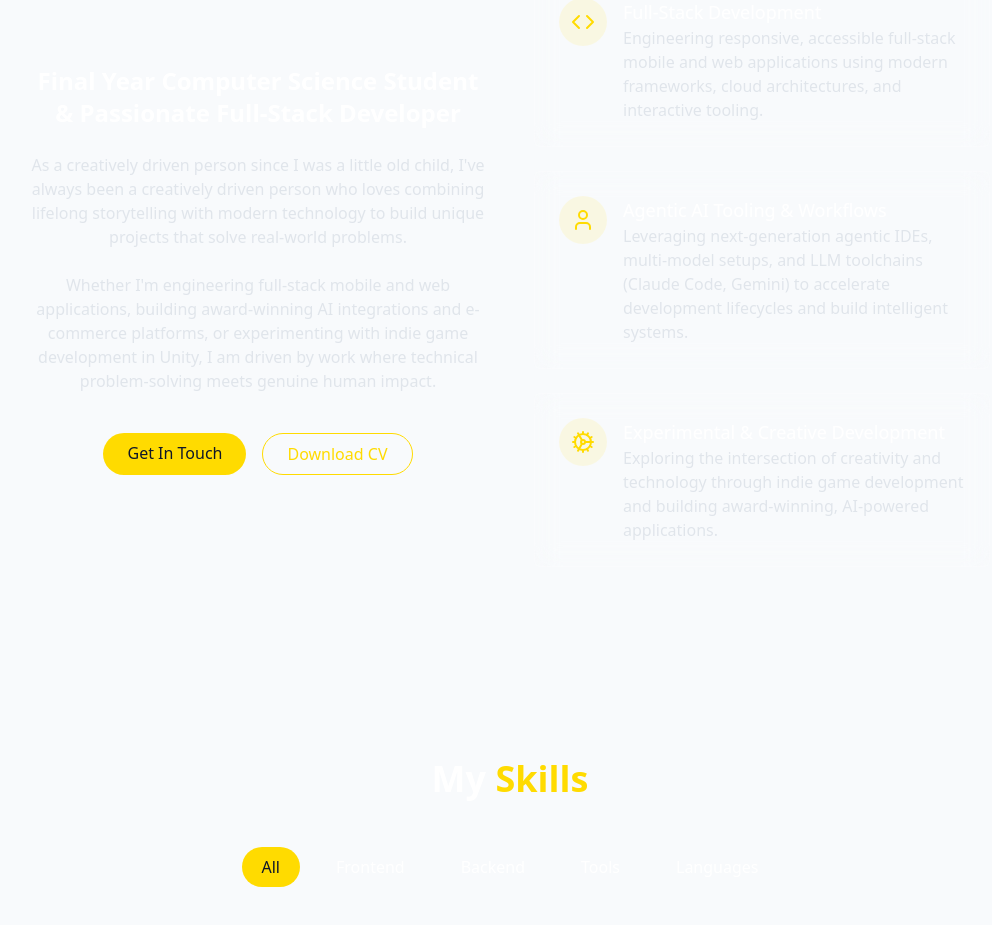
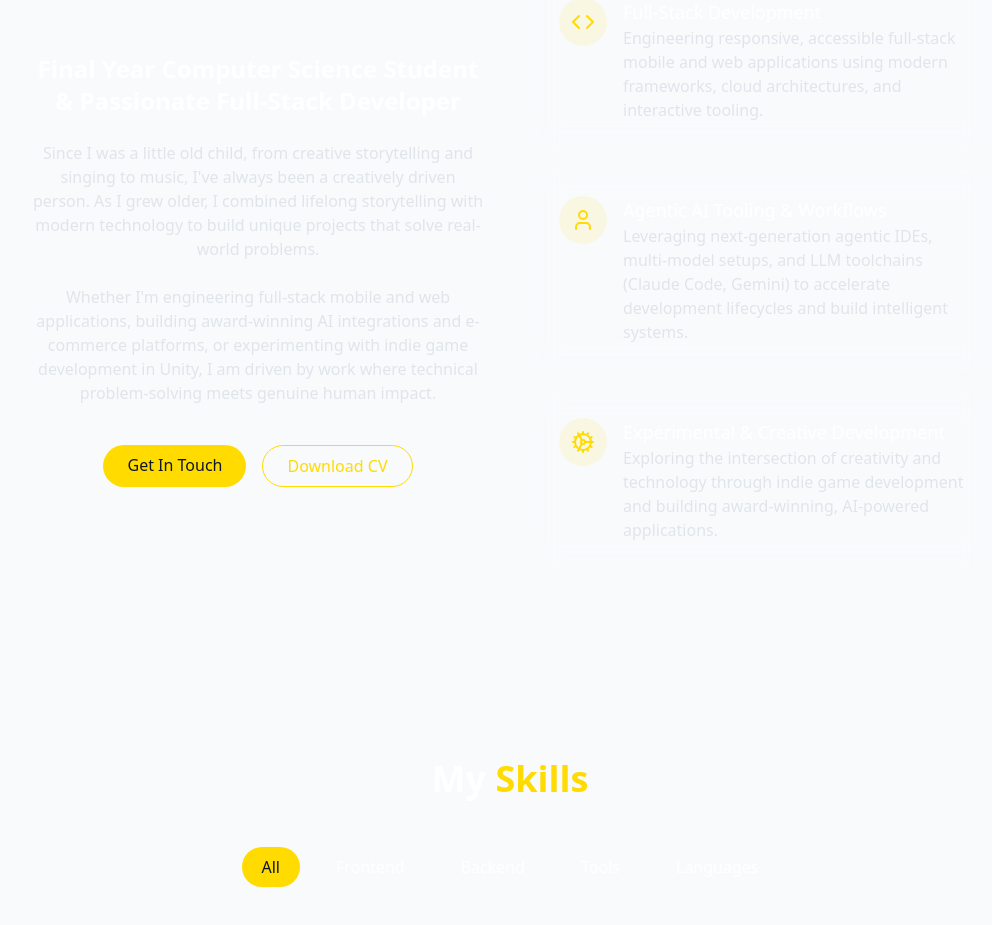
Before and after one commit to Yad1999/aj-stellar-portfolio, a React (Vite) app: page / in a window 1280 px wide. Shown: the part 1011-1936 px from the top of the page, without its empty margins (130-1122 px from the left). Built offline with nearby package versions, Linux system fonts and the light colour scheme.

Commit message:
fix: refine AboutSection description for clarity and flow

```diff
--- a/src/components/AboutSection.jsx
+++ b/src/components/AboutSection.jsx
@@ -16,8 +16,8 @@ export const AboutSection = () => {
                         </h3>
 
                         <p className="text-muted-foreground">
-                            As a creatively driven person since I was a little old child,
-                            I've always been a creatively driven person who loves combining lifelong
+                            Since I was a little old child, from creative storytelling and singing to music,
+                            I've always been a creatively driven person. As I grew older, I combined lifelong
                             storytelling with modern technology to build unique projects that solve
                             real-world problems.
                         </p>
```
